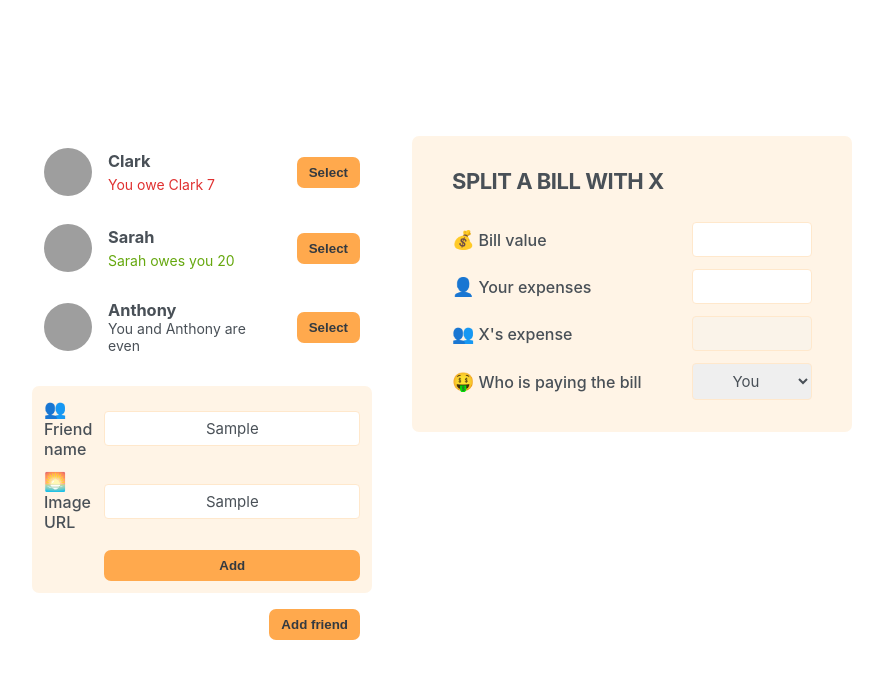
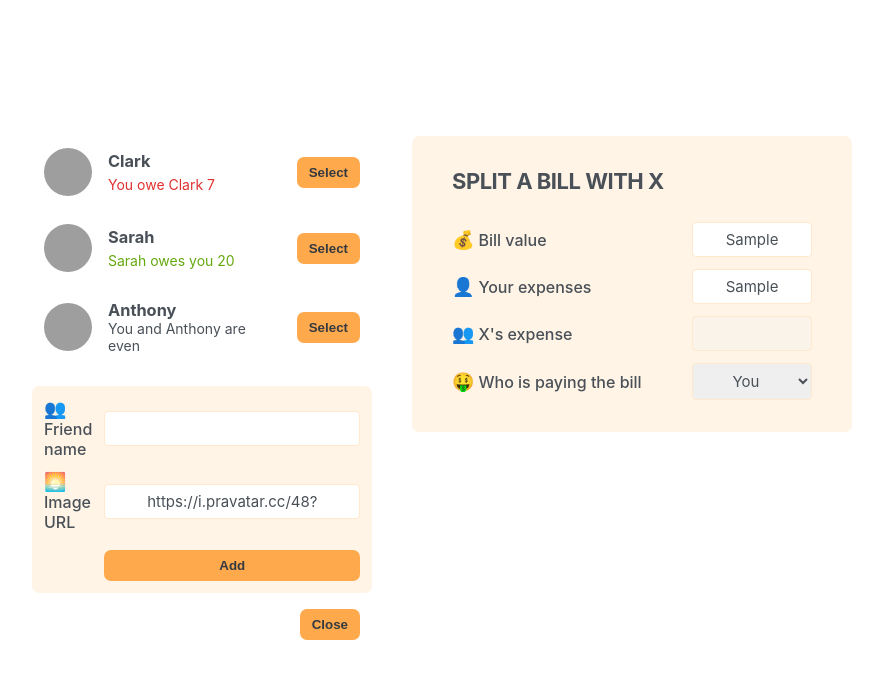
Before and after one commit to Elielltn/eat-n-split, a React (Vite) app: page / in a window 1280 px wide. Both pictures are taken after typing "Sample", "Sample" into the empty fields and a click on the button "Add friend". Shown: the top 678 px of the page, without its empty margins (198-1081 px from the left). Built offline with nearby package versions, Linux system fonts and the light colour scheme; grey boxes are pictures that could not be loaded.

Commit message:
feat: add new friend

```diff
--- a/src/App.tsx
+++ b/src/App.tsx
@@ -3,14 +3,27 @@
 import FormAddFriend from "./components/FormAddFriend";
 import Button from "./components/Button";
 import FormSplitBill from "./components/FormSplitBill";
+import { useState } from "react";
+import type { friendType } from "./types/friendType";
+import initialFriends from "./constants/initialFriends";
 
 function App() {
+  const [showAddFriend, setShowAddFriend] = useState(false);
+  const [friends, setFriends] = useState<friendType[]>(initialFriends);
+
+  function handleAddFriend(friend: friendType) {
+    setFriends((friends) => [...friends, friend]);
+    setShowAddFriend(false);
+  }
+
   return (
     <div className="app">
       <div className="sidebar">
-        <FriendsList />
-        <FormAddFriend />
-        <Button>Add friend</Button>
+        <FriendsList friendsArr={friends} />
+        {showAddFriend && <FormAddFriend onAddFriend={handleAddFriend} />}
+        <Button onClick={() => setShowAddFriend((show) => !show)}>
+          {showAddFriend ? "Close" : "Add friend"}
+        </Button>
       </div>
       <FormSplitBill />
     </div>
--- a/src/components/Button.tsx
+++ b/src/components/Button.tsx
@@ -1,7 +1,11 @@
-type buttonProps = { children: string };
+type buttonProps = { children: string; onClick?: () => void };
 
-function Button({ children }: buttonProps) {
-  return <button className="button">{children}</button>;
+function Button({ children, onClick }: buttonProps) {
+  return (
+    <button className="button" onClick={onClick}>
+      {children}
+    </button>
+  );
 }
 
 export default Button;
--- a/src/components/FormAddFriend.tsx
+++ b/src/components/FormAddFriend.tsx
@@ -1,12 +1,48 @@
+import { useState } from "react";
 import Button from "./Button";
+import type { friendType } from "../types/friendType";
 
-function FormAddFriend() {
+type formAddFriendProps = {
+  onAddFriend: (friend: friendType) => void;
+};
+
+function FormAddFriend({ onAddFriend }: formAddFriendProps) {
+  const [name, setName] = useState("");
+  const [image, setImage] = useState("https://i.pravatar.cc/48?");
+
+  function handleSubmit(e: React.SubmitEvent) {
+    e.preventDefault();
+
+    if (!name || !image) return;
+
+    const id = crypto.randomUUID();
+    const newFriend = {
+      id,
+      name,
+      image: `${image}?=${id}`,
+      balance: 0,
+    };
+
+    onAddFriend(newFriend);
+
+    setName("");
+    setImage("https://i.pravatar.cc/48?");
+  }
+
   return (
-    <form className="form-add-friend">
+    <form className="form-add-friend" onSubmit={handleSubmit}>
       <label>👥Friend name</label>
-      <input type="text" />
+      <input
+        type="text"
+        value={name}
+        onChange={(e) => setName(e.target.value)}
+      />
       <label>🌅Image URL</label>
-      <input type="text" />
+      <input
+        type="text"
+        value={image}
+        onChange={(e) => setImage(e.target.value)}
+      />
       <Button>Add</Button>
     </form>
   );
--- a/src/components/FriendsList.tsx
+++ b/src/components/FriendsList.tsx
@@ -1,9 +1,12 @@
-import initialFriends from "../constants/initialFriends";
 import type { friendType } from "../types/friendType";
 import Friend from "./Friend";
 
-function FriendsList() {
-  const friends: friendType[] = initialFriends;
+type friendsListProps = {
+  friendsArr: friendType[];
+};
+
+function FriendsList({friendsArr}: friendsListProps) {
+  const friends: friendType[] = friendsArr;
 
   return (
     <ul>
--- a/src/types/friendType.ts
+++ b/src/types/friendType.ts
@@ -1,5 +1,5 @@
 export type friendType = {
-  id: number;
+  id: number | string;
   name: string;
   image: string;
   balance: number;
```
